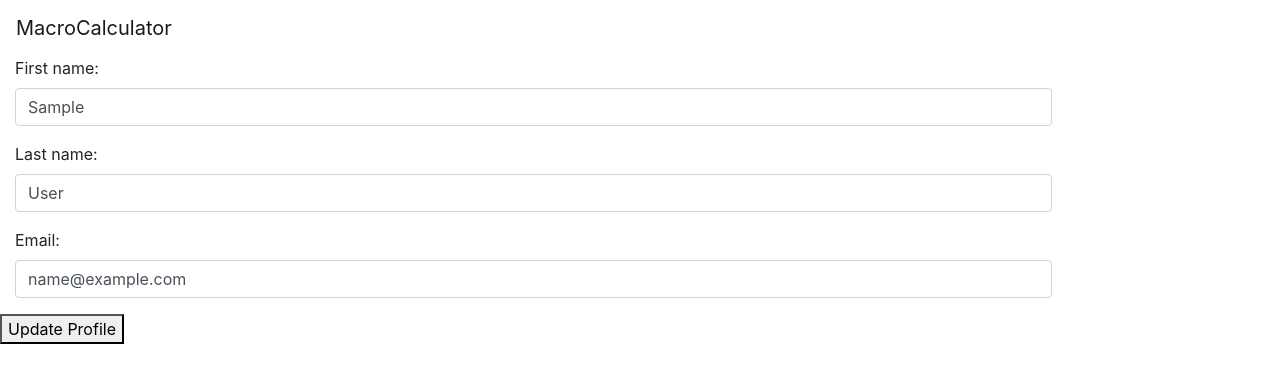
After one commit to antontortosa/MacroCalculator, a Django app: page /profile/1/modify_profile/ in a window 1280 px wide. The commit adds this page. Shown: the top 383 px of the page. Run offline with Django 3.2, Linux system fonts and the light colour scheme; tables that the repository leaves empty hold one stand-in row (values such as "Sample post"); some libraries are stand-ins or nearby versions.

Commit message:
Modify some fields of profile

```diff
--- /dev/null
+++ b/MacroCalculator/app_1/templates/app_1/profile.html
@@ -0,0 +1,28 @@
+{% extends "base_generic.html" %}
+
+{% block content %}
+<form action="." method="post">
+    {% csrf_token %}
+    <div class="form-group">
+        <label class="control-label col-sm-2" for="id_first_name">First name:</label>
+        <div class="col-sm-10">
+            <input class="form-control" name="first_name" id="id_first_name" maxlength="30" type="text" value="{{user.first_name}}">
+        </div>
+    </div>
+    <div class="form-group">
+        <label class="control-label col-sm-2" for="id_last_name">Last name:</label>
+        <div class="col-sm-10">
+            <input class="form-control" name="last_name" id="id_last_name" maxlength="30" type="text" value="{{user.last_name}}">
+        </div>
+    </div>
+    <div class="form-group">
+        <label class="control-label col-sm-2" for="id_first_name">Email:</label>
+        <div class="col-sm-10">
+            <input class="form-control" name="email" id="id_email" maxlength="254" type="email" value="{{user.email}}">
+        </div>
+    </div>
+
+    <button type="submit">Update Profile</button>
+</form>
+
+{% endblock %}
--- a/MacroCalculator/app_1/templates/app_1/user_prof.html
+++ b/MacroCalculator/app_1/templates/app_1/user_prof.html
@@ -22,6 +22,11 @@
 </div>
 
 <div class="container-fluid">
+    <form action="/profile/{{user.id}}/modify_profile" method="get">
+        {% csrf_token %}
+        <button type="submit" class="btn btn-default">Modify profile</button>
+    </form>
+
     <form action="/profile/{{user.id}}/remove_user" method="post">
         {% csrf_token %}
         <button type="submit" class="btn btn-default">Remove User</button>
--- a/MacroCalculator/app_1/urls.py
+++ b/MacroCalculator/app_1/urls.py
@@ -27,6 +27,9 @@ urlpatterns = [
 
     url(r'^profile/(?P<user_id>[0-9]+)/objective/$', views.objective, name='objective'),
 
+    url(r'^profile/(?P<user_id>[0-9]+)/modify_profile/$', views.edit_profile, name='edit_profile'),
+
+
     # ex: /login
     url(r'^login/$', auth_views.login, {'template_name': 'app_1/login.html'}, name='login'),
     # ex: /logout
--- a/MacroCalculator/app_1/views.py
+++ b/MacroCalculator/app_1/views.py
@@ -167,10 +167,17 @@ def register(request):
     return render(request, 'app_1/register.html', {'form': form})
 
 
-def edit_profile(request):
+def edit_profile(request, user_id):
+    user = get_object_or_404(User, pk=user_id)
+
     if request.method == 'POST':
-        form = EditProfileForm(request.POST, instance=request.user)
-    #TODO: Mostrar formulario con los campos actuales y actualizar solo los que hayan cambiado
+        user.first_name = request.POST.get('first_name', user.first_name)
+        user.last_name = request.POST.get('last_name', user.last_name)
+        user.email = request.POST.get('email', user.email)
+
+        user.save()
+
+    return render(request, 'app_1/profile.html', {'user': user})
 
 
 def remove_user(request, user_id):
```
